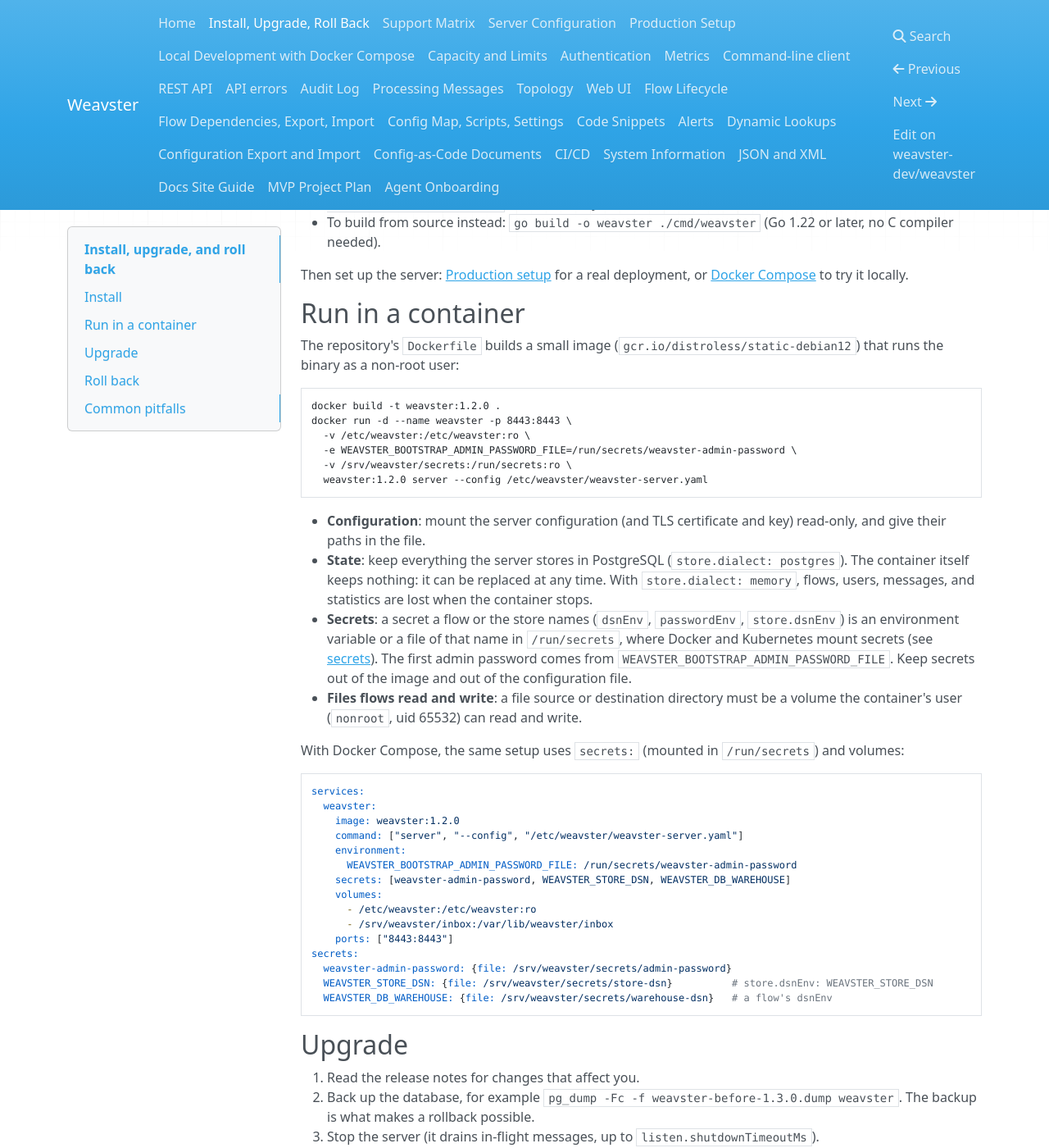
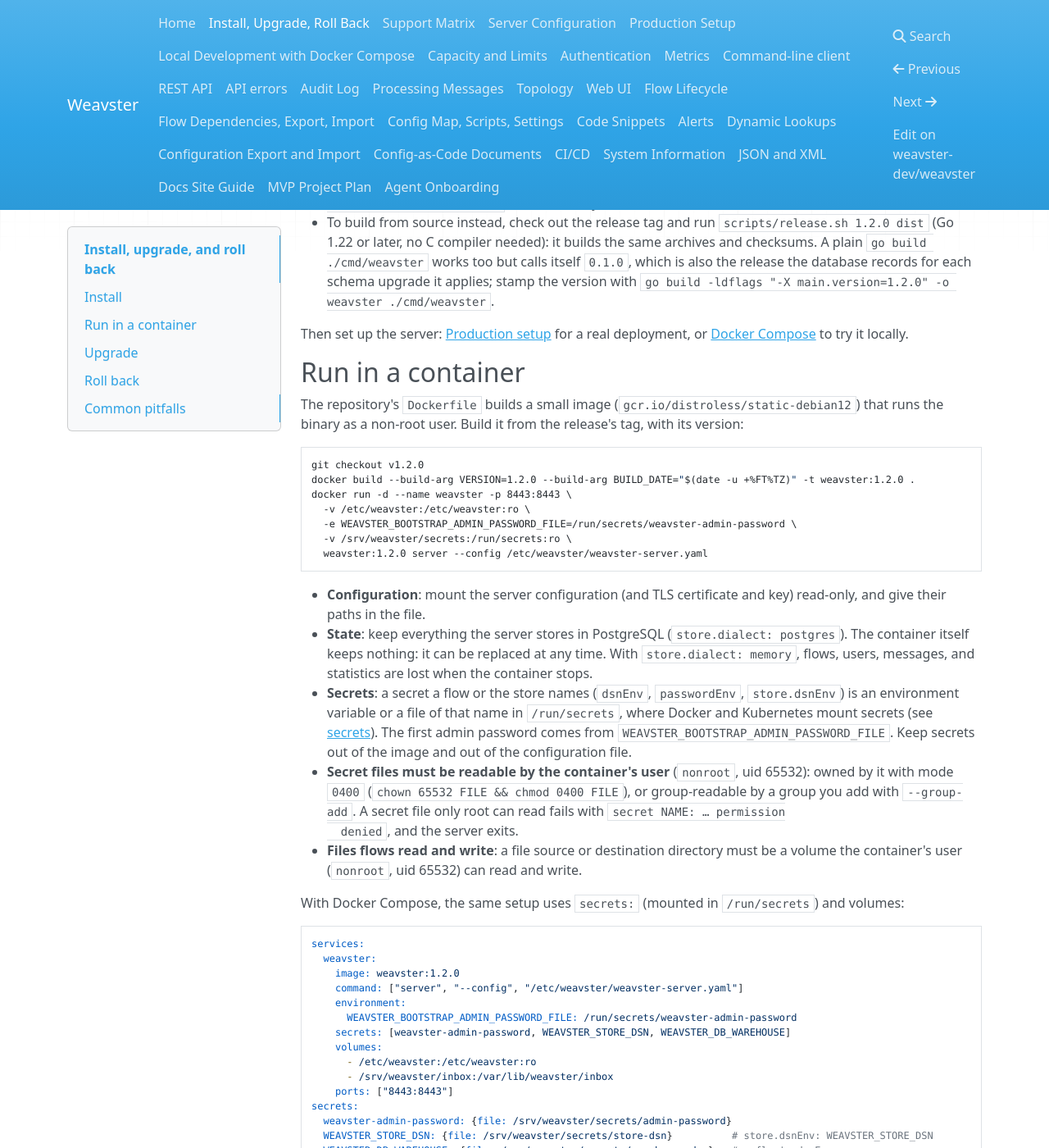
Before and after one commit to weavster-dev/weavster, an MkDocs documentation site: the page built from docs/install.md, in a window 1280 px wide and 1400 px high, scrolled down 856 px. Shown: the whole window at 82% size. Built offline with MkDocs 1.6.1, drawn with Linux system fonts in a browser that asks for light colours; nearby versions of some CDN libraries; some of the changed text lies outside the part shown.

Commit message:
Review fixes: stamped container builds, gated releases, archive verification script, no macOS metadata, secret file ownership docs, version flag parsing

````diff
--- a/docs/install.md
+++ b/docs/install.md
@@ -39,8 +39,11 @@
   command, and `-v`, ask a server for its version.)
 - On macOS, a downloaded binary may be quarantined; `xattr -d com.apple.quarantine
   /usr/local/bin/weavster` clears it after you have checked the checksum.
-- To build from source instead: `go build -o weavster ./cmd/weavster` (Go 1.22 or later, no C
-  compiler needed).
+- To build from source instead, check out the release tag and run
+  `scripts/release.sh 1.2.0 dist` (Go 1.22 or later, no C compiler needed): it builds the same
+  archives and checksums. A plain `go build ./cmd/weavster` works too but calls itself `0.1.0`,
+  which is also the release the database records for each schema upgrade it applies; stamp the
+  version with `go build -ldflags "-X main.version=1.2.0" -o weavster ./cmd/weavster`.
 
 Then set up the server: [Production setup](production.md) for a real deployment, or
 [Docker Compose](docker-compose.md) to try it locally.
@@ -48,10 +51,11 @@
 ## Run in a container
 
 The repository's `Dockerfile` builds a small image (`gcr.io/distroless/static-debian12`) that
-runs the binary as a non-root user:
+runs the binary as a non-root user. Build it from the release's tag, with its version:
 
 ```bash
-docker build -t weavster:1.2.0 .
+git checkout v1.2.0
+docker build --build-arg VERSION=1.2.0 --build-arg BUILD_DATE="$(date -u +%FT%TZ)" -t weavster:1.2.0 .
 docker run -d --name weavster -p 8443:8443 \
   -v /etc/weavster:/etc/weavster:ro \
   -e WEAVSTER_BOOTSTRAP_ADMIN_PASSWORD_FILE=/run/secrets/weavster-admin-password \
@@ -69,6 +73,10 @@
   mount secrets (see [secrets](server-config.md#secrets)). The first admin password comes from
   `WEAVSTER_BOOTSTRAP_ADMIN_PASSWORD_FILE`. Keep secrets out of the image and out of the
   configuration file.
+- **Secret files must be readable by the container's user** (`nonroot`, uid 65532): owned by it
+  with mode `0400` (`chown 65532 FILE && chmod 0400 FILE`), or group-readable by a group you add
+  with `--group-add`. A secret file only root can read fails with `secret NAME: … permission
+  denied`, and the server exits.
 - **Files flows read and write**: a file source or destination directory must be a volume the
   container's user (`nonroot`, uid 65532) can read and write.
 
@@ -125,7 +133,9 @@
 
 - **`sha256sum: … no properly formatted checksum lines`**: download the checksums file of the
   same version as the archive.
-- **`permission denied` on a file source in a container**: the directory must be writable by uid
-  65532, the image's non-root user.
+- **`permission denied` on a file source or a secret in a container**: the directory (or secret
+  file) must be readable, and for a file source writable, by uid 65532, the image's non-root user.
+- **`weavster version` says `0.1.0` in an image you built**: pass `--build-arg VERSION=…` to
+  `docker build`.
 - **The server refuses to start as root**: it runs as root only with `WEAVSTER_ALLOW_ROOT=1`.
   Run it as its own user instead.
````
Also changed, not shown: 7 other files.
